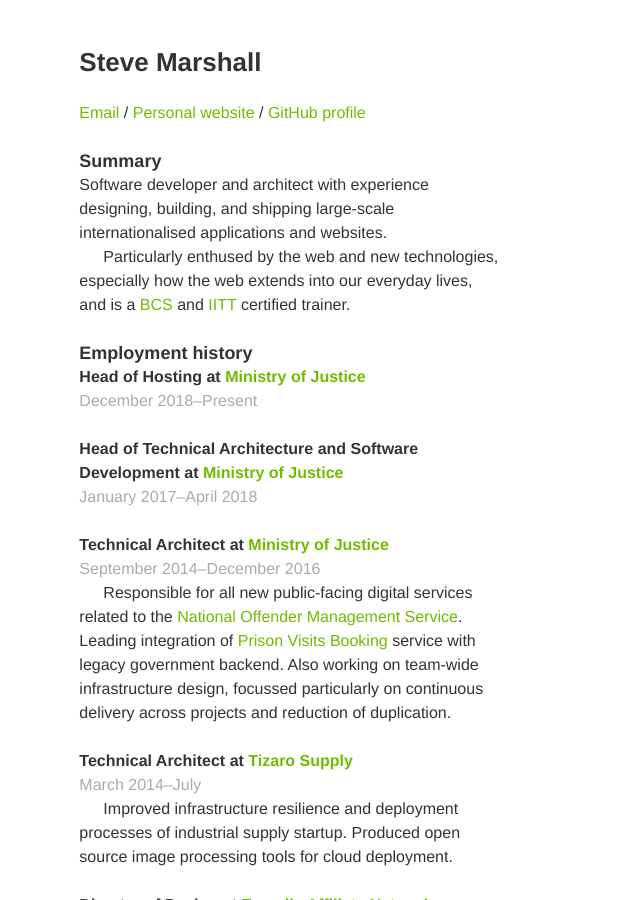
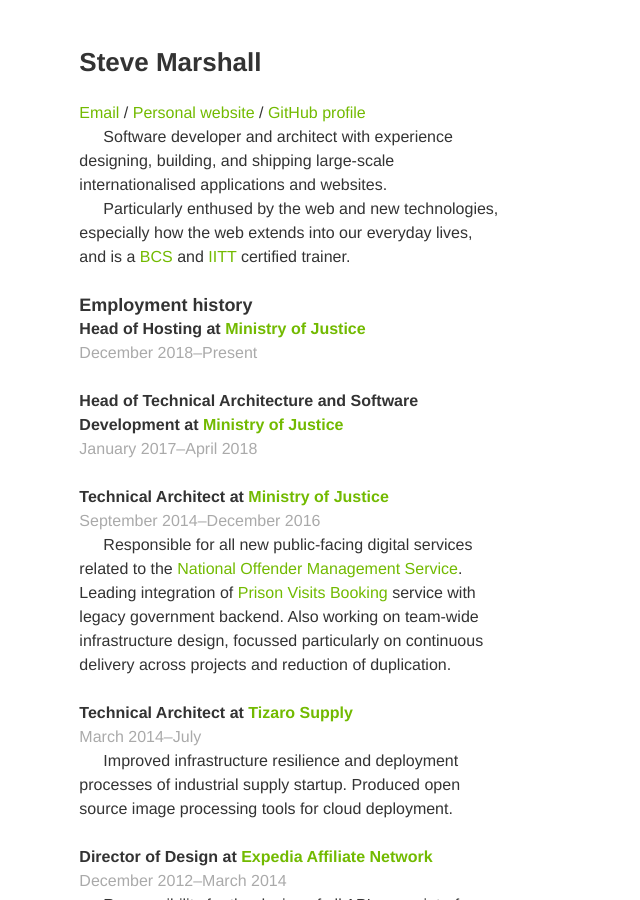
Before and after one commit to SteveMarshall/stevemarshall.github.io, a Jekyll site: the page built from cv.md, in a window 1280 px wide and 900 px high. Shown: the whole window, without its empty margins (0-640 px from the left). Built offline with Jekyll 4.4.1, drawn with Linux system fonts in a browser that asks for light colours; our own code applies the rules of GitHub Pages for plain Markdown files.

Commit message:
Standardise the header structure
Everything else uses `#`, so let's use that. We also don't need the
`Summary` header.

```diff
--- a/cv.md
+++ b/cv.md
@@ -7,9 +7,6 @@
 [Personal website](http://stevemarshall.com/)<span> / </span>
 [GitHub profile](http://github.com/SteveMarshall)
 
-Summary
--------
-
 Software developer and architect with experience designing, building,
 and shipping large-scale internationalised applications and websites.
 
@@ -18,8 +15,7 @@
 [BCS](http://www.bcs.org) and [IITT](http://iitt.org.uk/) certified
 trainer.
 
-Employment history
-------------------
+## Employment history
 
 ### Head of Hosting at [Ministry of Justice](https://www.gov.uk/government/organisations/ministry-of-justice)
 
@@ -157,8 +153,7 @@
 Group's 'Ten Best Intranets' of 2003), along with other key business
 systems.
 
-Notable personal projects
--------------------------
+## Notable personal projects
 
 ### [`mp4-quicktime`](http://github.com/SteveMarshall/mp4-quicktime)
 
@@ -187,8 +182,7 @@
 collaborating on designs, and various other projects. Lead development
 of fort infrastructure automation tools.
 
-Interests
----------
+## Interests
 
 - *Technology:* Loves technology, and is a [frequent
   attendee](http://lanyrd.com/profile/stevemarshall/)---and occasional
@@ -201,8 +195,7 @@
 - *Videogames:* Avid gamer with a particular love of RPG and adventure
   games.
 
-Education and professional training
------------------------------------
+## Education and professional training
 
 ### Institute Certified Training Professional from [<abbr title="British Computer Society">BCS</abbr>](http://bcs.org/) and [<abbr title="Institute for IT Trainers">IITT</abbr>](http://iitt.org.uk)
 
```
